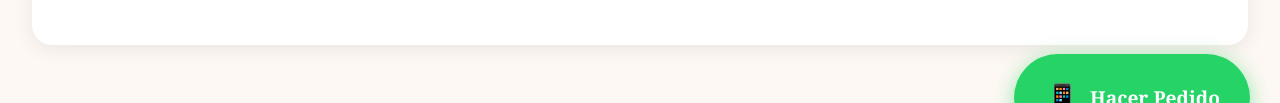
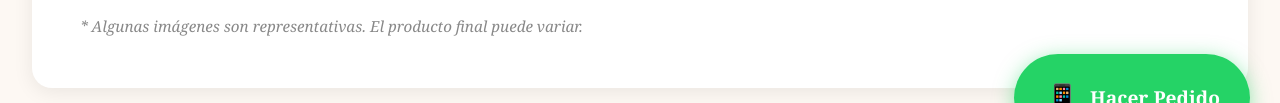
Before and after one commit to cascasth/cactybakes, a plain HTML site: page index.html in a window 1280 px wide. Shown: the part 628-731 px from the top of the page. Drawn offline with Linux system fonts and the light colour scheme.

Commit message:
Update index.html

```diff
--- a/index.html
+++ b/index.html
@@ -550,6 +550,7 @@
                 <h2>¡Bienvenidos a Cacty Bakes!</h2>
                 <p>Descubre nuestros deliciosos panqués artesanales, elaborados con ingredientes de calidad y mucho cariño. Cada pieza es horneada fresca y hecha a mano especialmente para ti.</p>
                 <p style="margin-top: 1rem;">Explora nuestro menú y encuentra tu sabor favorito. ¡Haz tu pedido por WhatsApp y disfruta del sabor casero!</p>
+           <p style="margin-top: 1rem; font-size: 0.95rem; color: #888; font-style: italic;">* Algunas imágenes son representativas. El producto final puede variar.</p>
             </div>
             <div class="welcome-barbie">
                 <img src="images/barbie-pastel-zanahoria.png" alt="Cacty Bakes Especialidad">
```
